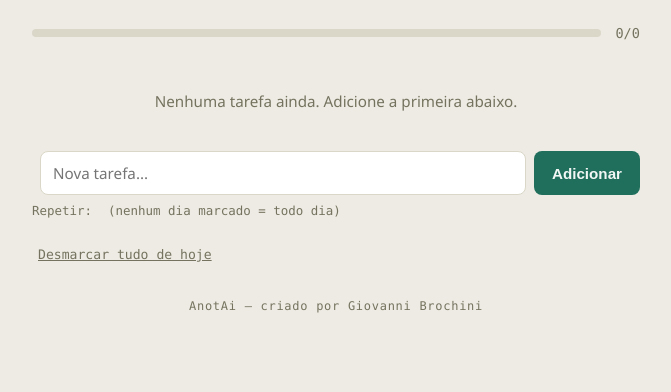
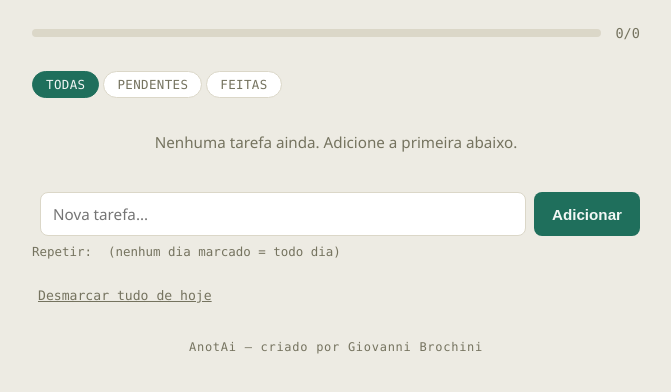
Before and after one commit to Gildoviske/notavel, a plain HTML site: page app.html in a window 1280 px wide. Both pictures are taken after a click on the button "Desmarcar tudo de hoje". Shown: the part 110-502 px from the top of the page, without its empty margins (304-975 px from the left). Drawn offline with Linux system fonts and the light colour scheme; no server answers.

Commit message:
Adiciona filtro (todas/pendentes/feitas) e agrupamento por cor
As tarefas de hoje agora são ordenadas pela cor escolhida (mesma ordem
da paleta), e um filtro acima da lista deixa mostrar só as pendentes ou
só as já concluídas. A barra de progresso continua contando todas as
tarefas do dia, independente do filtro selecionado.

```diff
--- a/app.html
+++ b/app.html
@@ -55,6 +55,13 @@
     font-family: "Consolas", ui-monospace, monospace; font-size: 0.72rem; color: var(--muted);
     white-space: nowrap;
   }
+  .filter-row { display: flex; gap: 4px; margin-bottom: 14px; }
+  .filter-btn {
+    appearance: none; border: 1px solid var(--line); background: var(--surface); color: var(--muted);
+    border-radius: 999px; padding: 5px 13px; font-size: 0.78rem; cursor: pointer;
+    font-family: "Consolas", ui-monospace, monospace; text-transform: uppercase; letter-spacing: 0.03em;
+  }
+  .filter-btn.active { background: var(--accent); border-color: var(--accent); color: var(--accent-ink); }
 </style>
 </head>
 <body>
@@ -80,6 +87,12 @@
   <div class="progress-wrap">
     <div class="progress-track"><div class="progress-fill" id="progressFill"></div></div>
     <div class="progress-label" id="progressLabel">0/0</div>
+  </div>
+
+  <div class="filter-row" id="filterRow">
+    <button type="button" class="filter-btn active" data-filter="all">Todas</button>
+    <button type="button" class="filter-btn" data-filter="pending">Pendentes</button>
+    <button type="button" class="filter-btn" data-filter="done">Feitas</button>
   </div>
 
   <ul class="tasks" id="taskList"></ul>
@@ -121,6 +134,7 @@
   let done = [];
   let selectedColor = COLORS[0];
   let selectedDays = new Set();
+  let currentFilter = "all";
 
   function appliesToday(t) {
     return !t.days || t.days.length === 0 || t.days.includes(new Date().getDay());
@@ -189,15 +203,24 @@
   function render() {
     listEl.innerHTML = "";
     const todays = tasks.filter(appliesToday);
-    if (todays.length === 0) {
+    todays.sort((a, b) => COLORS.indexOf(a.color) - COLORS.indexOf(b.color));
+
+    let visible = todays;
+    if (currentFilter === "pending") visible = todays.filter((t) => done.indexOf(t.id) === -1);
+    else if (currentFilter === "done") visible = todays.filter((t) => done.indexOf(t.id) !== -1);
+
+    if (visible.length === 0) {
       const empty = document.createElement("li");
       empty.className = "empty";
-      empty.textContent = tasks.length === 0
-        ? "Nenhuma tarefa ainda. Adicione a primeira abaixo."
-        : "Nenhuma tarefa marcada para hoje.";
+      empty.textContent =
+        tasks.length === 0 ? "Nenhuma tarefa ainda. Adicione a primeira abaixo." :
+        todays.length === 0 ? "Nenhuma tarefa marcada para hoje." :
+        currentFilter === "pending" ? "Todas as tarefas de hoje já foram concluídas." :
+        currentFilter === "done" ? "Nenhuma tarefa concluída ainda hoje." :
+        "Nenhuma tarefa marcada para hoje.";
       listEl.appendChild(empty);
     }
-    todays.forEach((t) => {
+    visible.forEach((t) => {
       const isDone = done.indexOf(t.id) !== -1;
       const li = document.createElement("li");
       li.className = "task" + (isDone ? " done" : "");
@@ -257,6 +280,14 @@
     render();
   };
   input.addEventListener("keydown", (e) => { if (e.key === "Enter") document.getElementById("addBtn").click(); });
+  document.querySelectorAll(".filter-btn").forEach((btn) => {
+    btn.addEventListener("click", () => {
+      document.querySelectorAll(".filter-btn").forEach((b) => b.classList.remove("active"));
+      btn.classList.add("active");
+      currentFilter = btn.dataset.filter;
+      render();
+    });
+  });
   document.getElementById("resetBtn").onclick = () => { done = []; saveDone(); render(); };
   document.getElementById("logoutBtn").onclick = () => signOut(auth);
 
```
